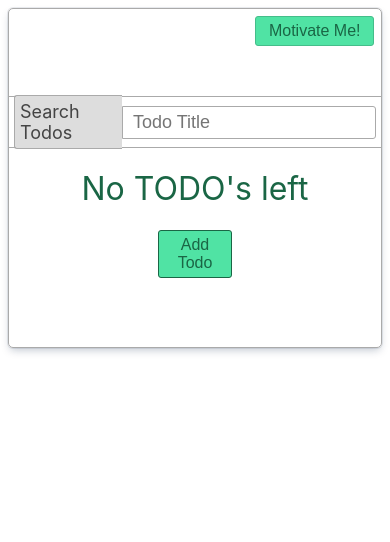
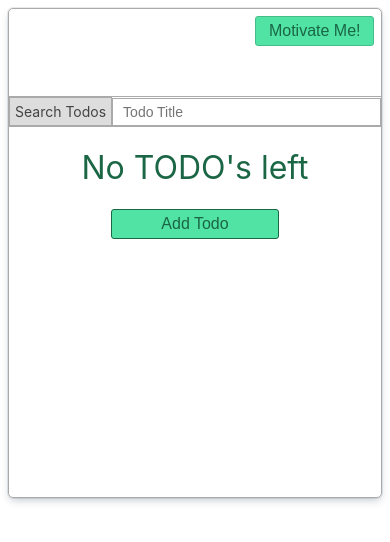
Before and after one commit to Mihailob5017/bstorm-ca, a React (Create React App) app: page / in a window 390 px wide. Shown: the top 542 px of the page. Built offline with nearby package versions, Linux system fonts and the light colour scheme.

Commit message:
made the app mobile friendly - ish

```diff
--- a/src/components/delete/delete.style.css
+++ b/src/components/delete/delete.style.css
@@ -11,3 +11,9 @@
 	flex-direction: row;
 	justify-content: center;
 }
+@media screen and (max-width: 700px) {
+	.delete-header {
+		font-size: 18px;
+		margin: 10px 0;
+	}
+}
--- a/src/components/form/form.style.css
+++ b/src/components/form/form.style.css
@@ -46,3 +46,8 @@
 	background: #dbc300;
 	transition: 300ms;
 }
+@media screen and (max-width: 700px) {
+	.form-header {
+		margin: 5px 0;
+	}
+}
--- a/src/components/input/input.style.css
+++ b/src/components/input/input.style.css
@@ -38,3 +38,10 @@
 	color: #9b0000;
 	font-size: 12px;
 }
+
+@media screen and (max-width: 700px) {
+	.input-label,
+	.input-field {
+		font-size: 14px;
+	}
+}
--- a/src/components/modals/modal.style.css
+++ b/src/components/modals/modal.style.css
@@ -18,3 +18,8 @@
 	box-shadow: rgba(9, 30, 66, 0.25) 0px 4px 8px -2px,
 		rgba(9, 30, 66, 0.08) 0px 0px 0px 1px;
 }
+@media screen and (max-width: 700px) {
+	.modal-container {
+		width: 90%;
+	}
+}
--- a/src/components/search/search.style.css
+++ b/src/components/search/search.style.css
@@ -26,3 +26,27 @@
 	margin-right: 5px;
 	border-radius: 0px 3px 3px 0px;
 }
+
+@media screen and (max-width: 700px) {
+	.search-component {
+		margin: 0;
+		height: fit-content;
+	}
+	.search-label {
+		margin: 0;
+		border: 1px solid #aaa;
+		border-radius: 0;
+	}
+	.search-input {
+		border-radius: 0;
+		margin: 0;
+		border-right: 1px solid #aaa;
+	}
+}
+
+@media screen and (max-width: 450px) {
+	.search-label,
+	.search-input {
+		font-size: 14px;
+	}
+}
--- a/src/components/todo/todo.style.css
+++ b/src/components/todo/todo.style.css
@@ -65,3 +65,53 @@
 	cursor: pointer;
 	transition: 300ms;
 }
+@media screen and (max-width: 700px) {
+	.single-todo-title,
+	.single-todo-date,
+	.single-todo-num {
+		font-size: 14px;
+	}
+}
+@media screen and (max-width: 450px) {
+	.single-todo {
+		margin: 10px auto;
+		width: 99%;
+		height: 70px;
+		border: 1px solid #aaa;
+		border-radius: 3px;
+		box-shadow: rgba(9, 30, 66, 0.25) 0px 4px 8px -2px,
+			rgba(9, 30, 66, 0.08) 0px 0px 0px 1px;
+		display: grid;
+		grid-template-columns: repeat(5, 1fr);
+		grid-template-rows: repeat(2, 30px);
+		gap: 10px;
+	}
+	.single-todo-num {
+		grid-column-start: 1;
+		grid-column-end: 2;
+		grid-row-start: 1;
+		grid-row-end: 2;
+	}
+	.single-todo-title {
+		grid-column-start: 2;
+		grid-column-end: 4;
+		grid-row-start: 1;
+		grid-row-end: 2;
+	}
+	.single-tod-body {
+		grid-column-start: 4;
+		grid-column-end: 6;
+		grid-row-start: 1;
+		grid-row-end: 2;
+	}
+	.single-todo-group {
+		width: 100%;
+		display: flex;
+		flex-direction: row;
+		justify-content: center;
+		grid-column-start: 1;
+		grid-column-end: 6;
+		grid-row-start: 2;
+		grid-row-end: 3;
+	}
+}
--- a/src/pages/pages.style.css
+++ b/src/pages/pages.style.css
@@ -3,7 +3,7 @@
 }
 
 .todo-container {
-	min-height: 250px;
+	min-height: 400px;
 	border-top: 1px solid #aaa;
 	margin-top: 50px;
 }
@@ -62,3 +62,27 @@
 	transition: 300ms;
 	background: #45bd8a;
 }
+@media screen and (max-width: 700px) {
+	.todo-num {
+		width: 7%;
+		font-size: 14px;
+		padding-left: 2px;
+	}
+	.todo-title {
+		font-size: 14px;
+	}
+	.todo-date {
+		font-size: 14px;
+	}
+	.add-todo {
+		width: 25%;
+	}
+}
+@media screen and (max-width: 450px) {
+	.todos-header {
+		display: none;
+	}
+	.add-todo {
+		width: 45%;
+	}
+}
```
